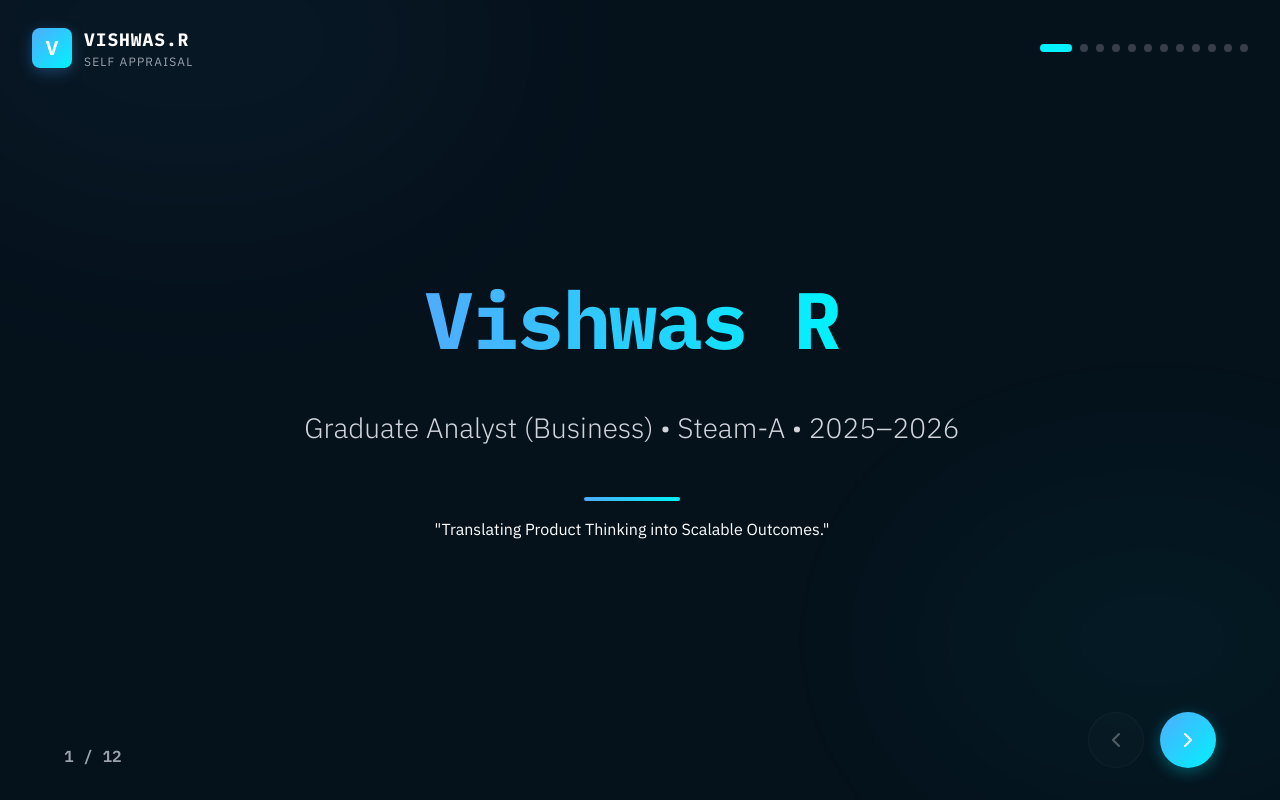
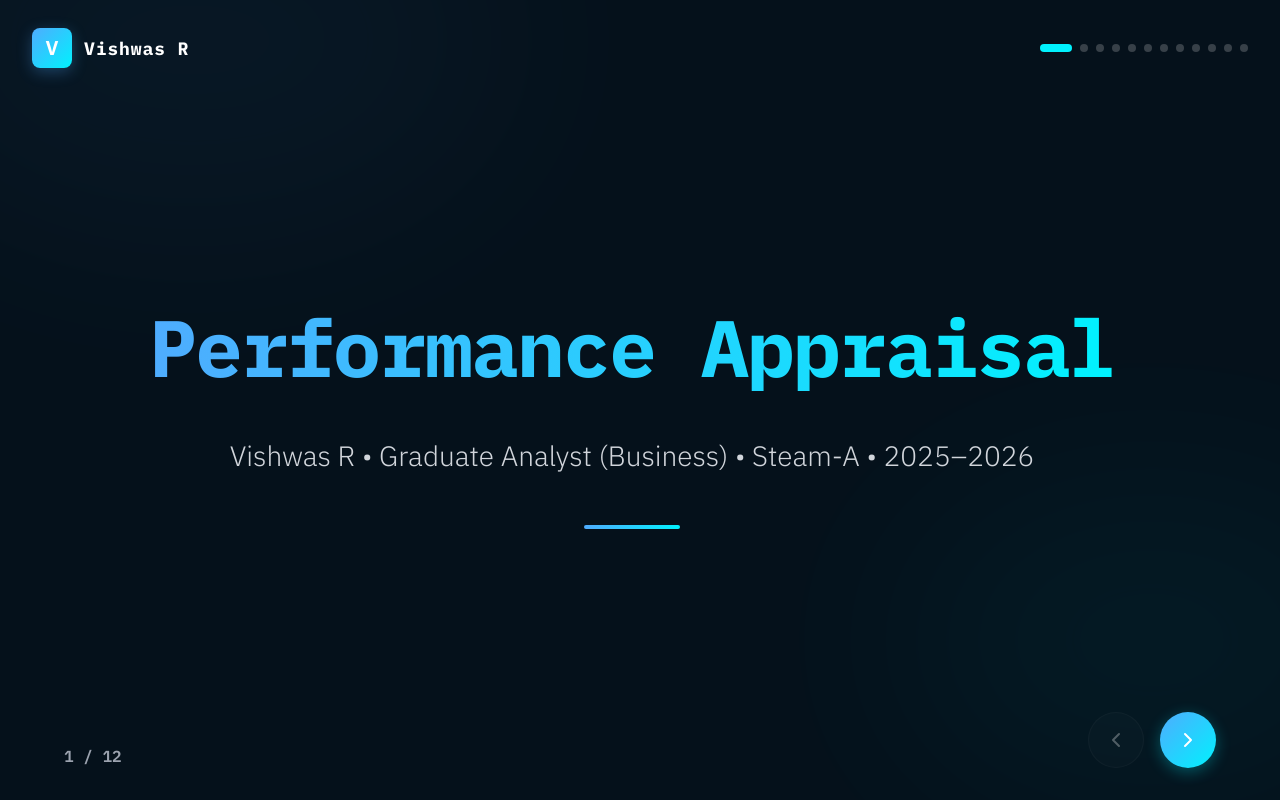
Before and after one commit to vishwasramesh17/Appraisal-content, a React (Vite) app: page / in a window 1280 px wide. Built offline with nearby package versions, Linux system fonts and the light colour scheme.

Commit message:
Rename to Performance Appraisal, shift quote to synthesis

```diff
--- a/index.html
+++ b/index.html
@@ -7,7 +7,7 @@
     <link rel="preconnect" href="https://fonts.googleapis.com">
     <link rel="preconnect" href="https://fonts.gstatic.com" crossorigin>
     <link href="https://fonts.googleapis.com/css2?family=IBM+Plex+Mono:wght@400;500;600;700&family=IBM+Plex+Sans:ital,wght@0,300;0,400;0,500;0,600;0,700;1,400&display=swap" rel="stylesheet">
-    <title>Vishwas R - Self Appraisal</title>
+    <title>Performance Appraisal - Vishwas R</title>
   </head>
   <body>
     <div id="root"></div>
--- a/src/App.jsx
+++ b/src/App.jsx
@@ -136,17 +136,9 @@ const slides = [
     subtitle: "",
     content: (
       <div className="intro-slide">
-        <h1 className="intro-title text-gradient">Vishwas R</h1>
-        <p className="intro-subtitle">Graduate Analyst (Business) • Steam-A • 2025–2026</p>
+        <h1 className="intro-title text-gradient">Performance Appraisal</h1>
+        <p className="intro-subtitle">Vishwas R • Graduate Analyst (Business) • Steam-A • 2025–2026</p>
         <div className="intro-divider"></div>
-        <motion.p
-          initial={{ opacity: 0, y: 20 }}
-          animate={{ opacity: 1, y: 0 }}
-          transition={{ delay: 0.6, duration: 0.8 }}
-          className="mt-8 text-xl text-gray-400 italic max-w-2xl font-light"
-        >
-          "Translating Product Thinking into Scalable Outcomes."
-        </motion.p>
       </div>
     )
   },
@@ -460,6 +452,9 @@ const slides = [
             <h3><Briefcase size={24}/> Strategic Positioning</h3>
             <p className="text-lg text-white font-medium leading-relaxed">Operating with a mindset that connects product decisions to business outcomes.</p>
             <p className="text-[#00f2fe] mt-3 font-semibold tracking-wide">Ready to take on broader product ownership and strategic responsibility.</p>
+            <div className="mt-4 pt-4 border-t border-[rgba(0,242,254,0.2)]">
+              <p className="text-gray-400 italic font-light">"Translating Product Thinking into Scalable Outcomes."</p>
+            </div>
           </motion.div>
         </div>
 
@@ -517,8 +512,7 @@ function App() {
         <div className="logo-container">
           <div className="logo-mark">V</div>
           <div className="logo-text">
-            <h2>VISHWAS.R</h2>
-            <p>Self Appraisal</p>
+            <h2>Vishwas R</h2>
           </div>
         </div>
         <div className="slide-dots">
```
